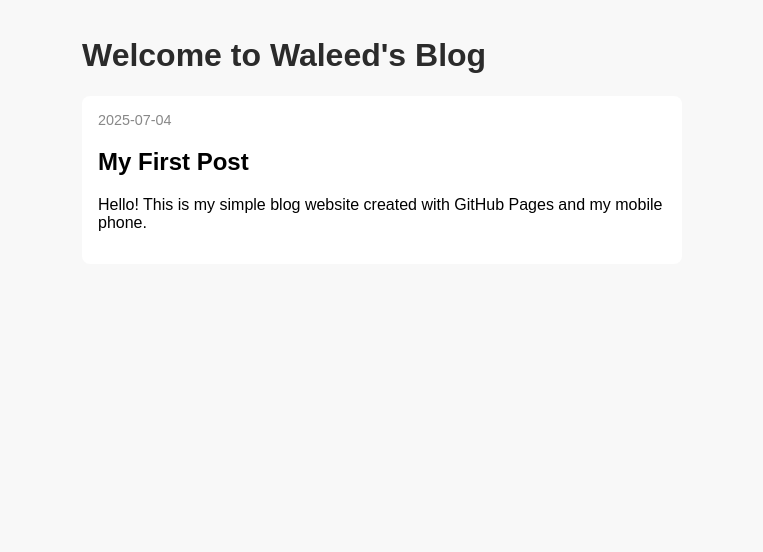
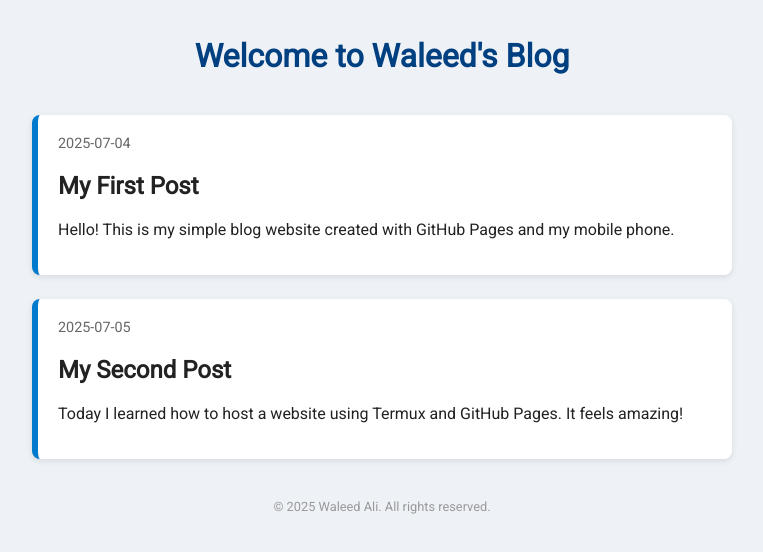
Before and after one commit to waleedcoderuner/waleedcoderuner.github.io, a plain HTML site: page index.html in a window 1280 px wide. Shown: the whole page, without its empty margins (258-1021 px from the left). Drawn offline with Linux system fonts and the light colour scheme.

Commit message:
Replaced full index with updated design

```diff
--- a/index.html
+++ b/index.html
@@ -4,19 +4,58 @@
   <meta charset="UTF-8">
   <meta name="viewport" content="width=device-width, initial-scale=1.0">
   <title>Waleed's Blog</title>
+  <link href="https://fonts.googleapis.com/css2?family=Roboto&display=swap" rel="stylesheet">
   <style>
-    body { max-width: 600px; margin: 0 auto; padding: 16px; font-family: sans-serif; background: #f8f8f8; }
-    h1 { color: #2b2b2b; }
-    .post { background: #fff; margin: 16px 0; padding: 16px; border-radius: 8px; }
-    .date { font-size: 0.9em; color: #888; }
+    body {
+      font-family: 'Roboto', sans-serif;
+      background: #eef2f7;
+      max-width: 700px;
+      margin: 0 auto;
+      padding: 16px;
+      color: #222;
+    }
+    h1 {
+      color: #004080;
+      text-align: center;
+      margin-bottom: 40px;
+    }
+    .post {
+      background: #fff;
+      margin: 24px 0;
+      padding: 20px;
+      border-left: 6px solid #007acc;
+      border-radius: 8px;
+      box-shadow: 0 2px 6px rgba(0,0,0,0.1);
+    }
+    .date {
+      font-size: 0.9em;
+      color: #666;
+    }
+    footer {
+      text-align: center;
+      margin-top: 40px;
+      font-size: 0.8em;
+      color: #999;
+    }
   </style>
 </head>
 <body>
   <h1>Welcome to Waleed's Blog</h1>
+
   <div class="post">
     <div class="date">2025-07-04</div>
     <h2>My First Post</h2>
     <p>Hello! This is my simple blog website created with GitHub Pages and my mobile phone.</p>
   </div>
+
+  <div class="post">
+    <div class="date">2025-07-05</div>
+    <h2>My Second Post</h2>
+    <p>Today I learned how to host a website using Termux and GitHub Pages. It feels amazing!</p>
+  </div>
+
+  <footer>
+    &copy; 2025 Waleed Ali. All rights reserved.
+  </footer>
 </body>
 </html>
```
